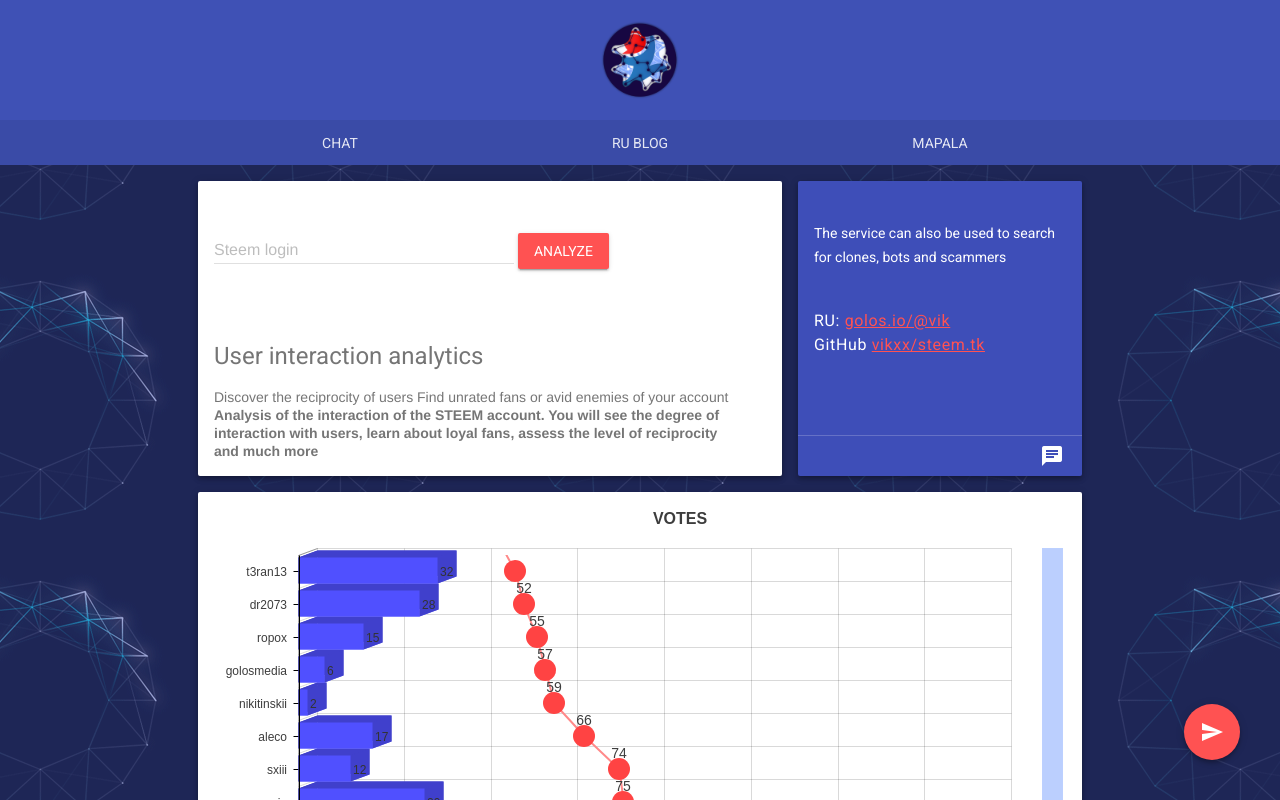
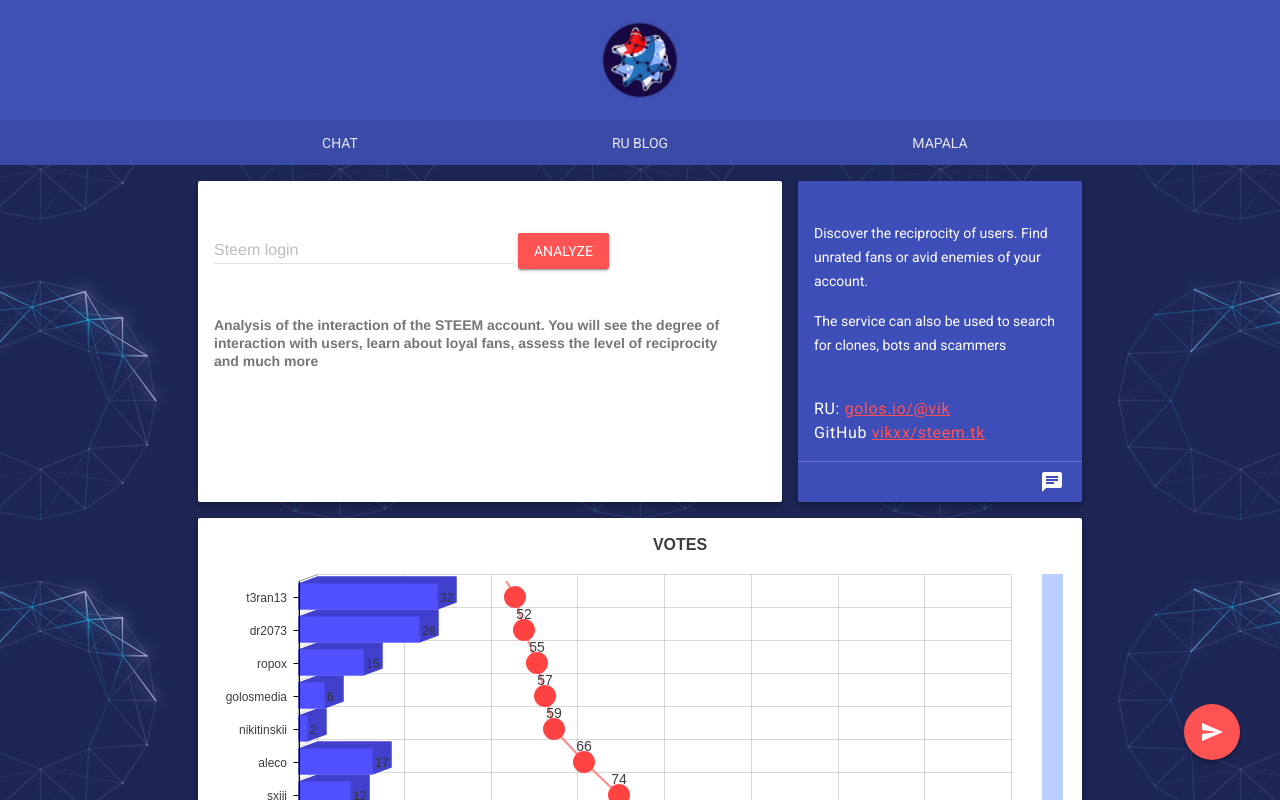
Before and after one commit to Dzivenu/steem.tk, a plain HTML site: page index.html in a window 1280 px wide. Drawn offline with nearby package versions, Linux system fonts and the light colour scheme.

Commit message:
translate

```diff
--- a/index.html
+++ b/index.html
@@ -77,16 +77,16 @@
 		example: eosio
 		</div></div>
 		<div class="mdl-card__supporting-text">
-<h4>User interaction analytics</h4>
-Discover the reciprocity of users
-Find unrated fans or avid enemies of your account
-			<strong>Analysis of the interaction of the STEEM account. You will see the degree of interaction with users, learn about loyal fans, assess the level of reciprocity and much more</strong>
+<strong>Analysis of the interaction of the STEEM account. You will see the degree of interaction with users, learn about loyal fans, assess the level of reciprocity and much more</strong>
+
+
 			</div>
       </div>
       <div class="demo-card-event mdl-cell mdl-card mdl-shadow--4dp event-card portfolio-card">
         <div class="mdl-card__title mdl-card--expand">
         <h6>
-
+		<p>Discover the reciprocity of users.
+Find unrated fans or avid enemies of your account.</p>
 			<p>The service can also be used to search for clones, bots and scammers</p>
             <br>
             RU: <a href="https://golos.io/@vik">golos.io/@vik</a>
@@ -325,7 +325,7 @@ You can leave feedback and suggestions in telegram chat: <br>
 <script src="https://code.getmdl.io/1.3.0/material.min.js" defer></script>
 <script src="./js/charts.js"></script>
 <script src="./js/fallbacks.js"></script>
-<script src="./js/api.js?=3"></script>
+<script src="./js/api.js?=s1"></script>
 
 </div>
 
```
